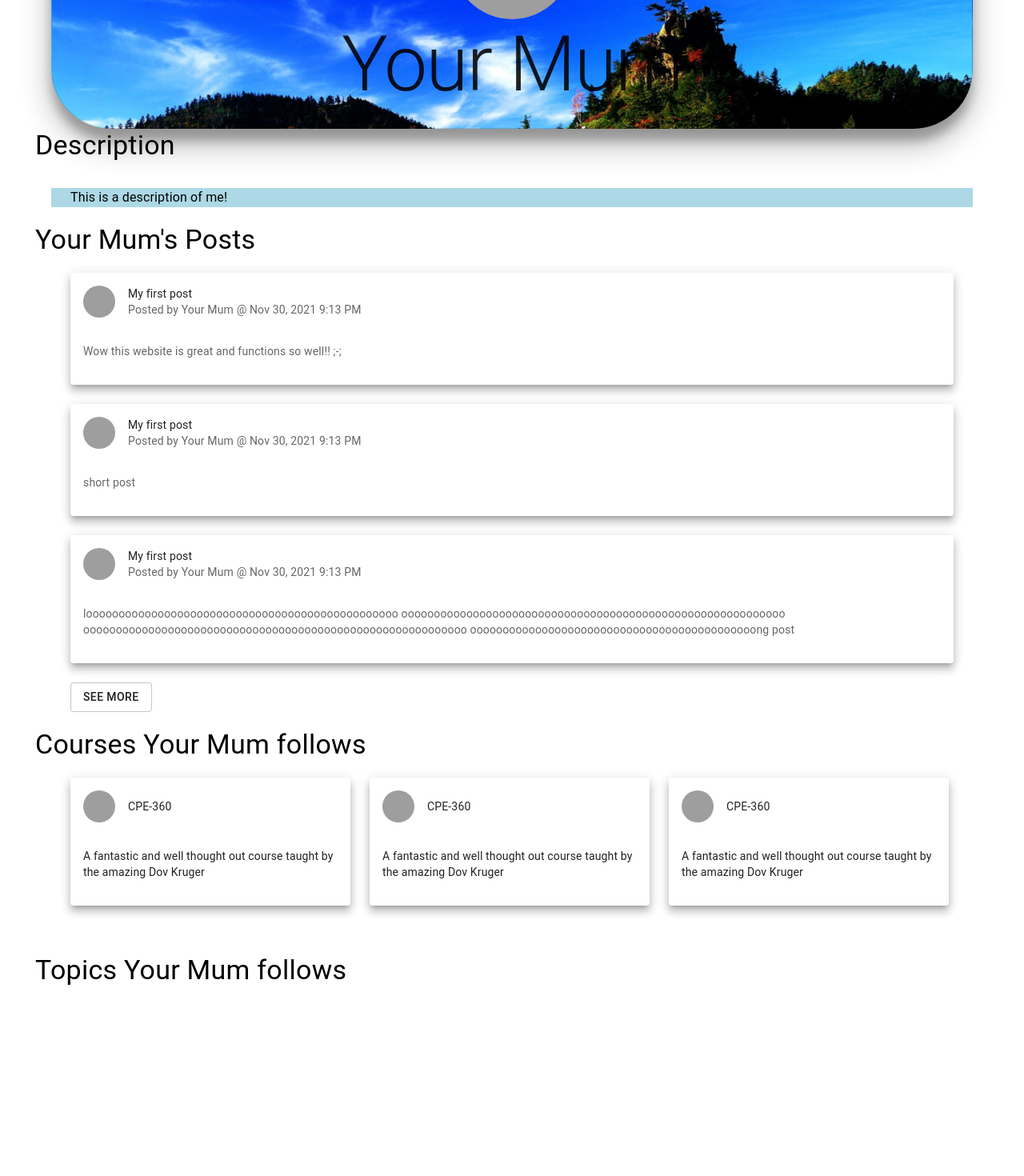
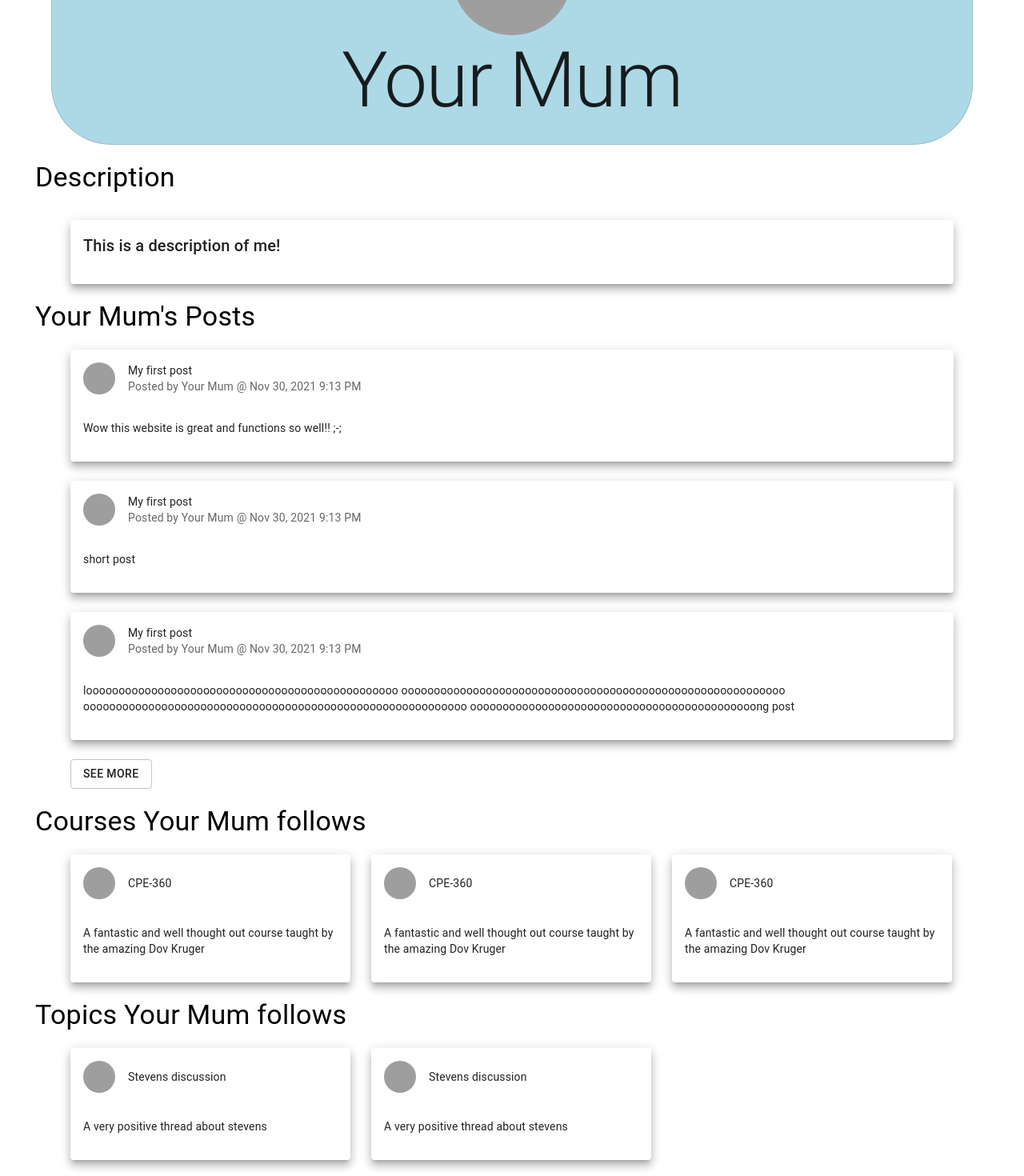
Before and after one commit to gilgga/Summit, a React (Create React App) app in the folder client/: page /user-profile/1 in a window 1280 px wide. Shown: the part 143-1613 px from the top of the page at 80% size. Before the commit the page ends 1417 px from the top, so only its background shows below. Built offline with nearby package versions, Linux system fonts and the light colour scheme; grey boxes are pictures that could not be loaded.

Commit message:
Finished profile view

```diff
--- a/client/src/components/Course.js
+++ b/client/src/components/Course.js
@@ -15,7 +15,7 @@ const Course = (props) => {
         const {course} = props;
         console.log(course);
         return (
-            <Card sx={{ Width: "100%"}} raised>
+          <Card sx={{ maxWidth: 350}} raised>
             <CardHeader
               avatar={
                 <Avatar
@@ -26,12 +26,11 @@ const Course = (props) => {
               title={course.name}
             />
             <CardContent>
-              <Typography variant="body2" color="text.secondary">
+              <Typography variant="body2" color="textPrimary">
                 {course.description}
               </Typography>
             </CardContent>
-            <CardActions disableSpacing>
-            </CardActions>
+            <CardActions disableSpacing> </CardActions>
           </Card>
         );
 
--- a/client/src/components/Post.js
+++ b/client/src/components/Post.js
@@ -26,7 +26,7 @@ const Post = (props) => {
               subheader={`Posted by ${post.userPosted} @ ${post.time}`}
             />
             <CardContent>
-              <Typography variant="body2" color="text.secondary">
+              <Typography variant="body2" color="textPrimary">
                 {post.content}
               </Typography>
             </CardContent>
--- a/client/src/components/Profile/Courses.js
+++ b/client/src/components/Profile/Courses.js
@@ -2,20 +2,12 @@ import {react, useState, useEffect} from 'react';
 
 import {
     Grid,
-    Typography,
     Button
 } from '@material-ui/core';
 
 import {
     Container,
-    Card,
-    CardHeader,
-    CardActions,
-    CardContent,
-    Avatar,
 } from '@mui/material';
-
-import NoImage from "../../img/ProfileImage.jpeg"
 
 import Course from '../Course'
 
@@ -49,27 +41,9 @@ const Courses = (props) => {
     }, [expanded]);
 
     const buildCourses = courses && courses.slice(0, numCourses).map((course, index) => {
-        console.log(course);
         return (
-            <Grid key = {index} item >
-                    <Card sx={{ maxWidth: 350}} raised>
-            <CardHeader
-              avatar={
-                <Avatar
-                  aria-label="profile-picture"
-                  src = {NoImage}
-                />
-              }
-              title={course.name}
-            />
-            <CardContent>
-              <Typography variant="body2" color="text.secondary">
-                {course.description}
-              </Typography>
-            </CardContent>
-            <CardActions disableSpacing>
-            </CardActions>
-          </Card>
+            <Grid key = {index} item xs={4} >
+                <Course key={index} course={course}/>
             </Grid>
         )
     });
--- a/client/src/components/Profile/Description.js
+++ b/client/src/components/Profile/Description.js
@@ -3,30 +3,33 @@ import { Container, Grid } from '@mui/material';
 import {
     makeStyles,
     Typography,
+    Card,
+    CardContent,
+    CardActions
 } from "@material-ui/core";
 
-const useStyles = makeStyles({
-    box: {
-        width: 500,
-        backgroundColor: "lightblue"
-    },
-});
 
 const Description = (props) => {
  const { user } = props;
- const classes = useStyles();
 
  return (
     <>
     <Container
         fixed
-        className = {classes.box}
     >
         <Grid
-            className = {classes.grid}
             container
         >
-            <Typography>{user.description}</Typography>
+            <Grid item xs={12}>
+                <Card sx={{ Width: "100%"}} raised>
+                    <CardContent>
+                    <Typography variant="h6" color="textPrimary">
+                        {user.description}
+                    </Typography>
+                    </CardContent>
+                    <CardActions disableSpacing> </CardActions>
+            </Card>
+        </Grid>
         </Grid>
     </Container>
     </>
--- a/client/src/components/Profile/Header.js
+++ b/client/src/components/Profile/Header.js
@@ -24,9 +24,6 @@ const useStyles = makeStyles({
         marginLeft:  'auto',
         marginRight: 'auto',
         backgroundColor: "lightblue",
-        boxShadow: '0 19px 38px rgba(0,0,0,0.30), 0 15px 12px rgba(0,0,0,0.22);',
-        backgroundImage: `url(${background})`,
-        backgroundSize: "cover"
     },
     avatar: {
         marginLeft:  'auto',
@@ -45,7 +42,7 @@ const Header = (props) => {
     const classes =  useStyles();
     return (
         <>
-            <Container fixed maxWidth="xl">
+            <Container fixed Width="100%" disableGutters>
                 <Grid
                     container
                     className = {classes.grid}
--- a/client/src/components/Profile/ProfilePage.js
+++ b/client/src/components/Profile/ProfilePage.js
@@ -3,7 +3,6 @@ import {v4 as uuid} from 'uuid';
 import moment from 'moment';
 import {
     Grid,
-    makeStyles,
     Typography
 } from "@material-ui/core";
 
@@ -14,7 +13,9 @@ import {
 import Courses from './Courses'
 import Posts from './Posts';
 import Header from './Header';
-import Description from './Description'
+import Description from './Description';
+import Topics from './Topics';
+
 
 const exampleUser = {
     _id: 1234,
@@ -65,13 +66,28 @@ const exampleUser = {
     ]
 }
 
-const usertopics = [];
+const usertopics = [
+    {
+        id: uuid(),
+        name: "Stevens discussion",
+        description: "A very positive thread about stevens",
+        usersEnrolled: [exampleUser],
+        posts: ["I'm so happy this school is affordable", "The Computer Engineering degree is so useful!"]
+    },
+    {
+        id: uuid(),
+        name: "Stevens discussion",
+        description: "A very positive thread about stevens",
+        usersEnrolled: [exampleUser],
+        posts: ["I'm so happy this school is affordable", "The Computer Engineering degree is so useful!"]
+    }
+];
 const usercourses = [
     {
         id: uuid(),
         name: "CPE-360",
         description : "A fantastic and well thought out course taught by the amazing Dov Kruger",
-        usersEnrolled: exampleUser,
+        usersEnrolled: [exampleUser],
         posts: ["Wow, I learned so much!", "He answers my questions concisely and quickly!"]// This is supposed to be a subdocument but it is a str for the time being
     },
     {
@@ -90,26 +106,24 @@ const usercourses = [
     },
 ];
 
-const useStyles = makeStyles({
-    box: {
-        width: 500,
-        height: 500,
-        color: "lightblue"
-    },
-});
 
 const ProfilePage = () => {
-    const classes = useStyles();
     const fullName = exampleUser.firstName + " " + exampleUser.lastName;
     return (
         <>
-            <Header user={exampleUser}/>
             <br></br>
             <Container fixed>
+
             <Grid
                 container
                 spacing = {5}
             >
+
+                <Grid item xs={12}>
+                    <Header user={exampleUser}/>
+                </Grid>
+
+
                 <Typography
                     align = "left"
                     gutterBottom
@@ -146,8 +160,6 @@ const ProfilePage = () => {
                     <Courses courses = {usercourses}/>
                 </Grid>
 
-                <Grid item xs={12}>
-                </Grid>
                 <Typography
                     align = "left"
                     variant = "h4"
@@ -156,6 +168,7 @@ const ProfilePage = () => {
                     Topics {fullName} follows
                 </Typography>
                 <Grid item xs={12}>
+                    <Topics topics = {usertopics} />
                 </Grid>
             </Grid>
             </Container>
--- a/client/src/components/Profile/Topics.js
+++ b/client/src/components/Profile/Topics.js
@@ -0,0 +1,64 @@
+import {react, useState, useEffect} from 'react';
+import {
+    Container,
+} from '@mui/material';
+
+import {
+    Grid,
+    makeStyles,
+    Typography,
+    Button
+} from '@material-ui/core';
+
+import Topic from '../Topic';
+
+const Topics = (props) => {
+    const {topics} = props;
+    const maxTopics = 3;
+
+    const [expanded, setExpanded] = useState(false);
+    const [numTopics, setNumTopics] = useState(maxTopics);
+    const [buttonText, setButtonText] = useState("See more");
+
+    let expandButton = topics.length > maxTopics &&
+            <Grid key="button" item>
+                <Button
+                    variant = "outlined"
+                    onClick = {() => setExpanded(!expanded )}
+                >
+                    {buttonText}
+                </Button>
+            </Grid>;
+
+
+    useEffect(() => {
+        if (expanded) {
+            setNumTopics(topics.size);
+            setButtonText("See less");
+        } else {
+            setNumTopics(maxTopics);
+            setButtonText("See More");
+        }
+    }, [expanded]);
+
+    const buildTopics = topics && topics.slice(0, numTopics).map((topic, index) => {
+        return (
+            <Grid key = {index} item xs={4}>
+                <Topic key = {index} topic={topic}/>
+            </Grid>
+        )
+    });
+    return (
+        <Container fixed>
+            <Grid
+                container
+                spacing = {3}
+            >
+                {buildTopics}
+                {expandButton}
+            </Grid>
+        </Container>
+    );
+};
+
+export default Topics;
--- a/client/src/components/Topic.js
+++ b/client/src/components/Topic.js
@@ -0,0 +1,39 @@
+import react from 'react';
+
+import {
+  Card,
+  CardHeader,
+  CardActions,
+  CardContent,
+  Avatar,
+  Typography,
+} from '@mui/material'
+
+import NoImage from "../img/ProfileImage.jpeg"
+
+const Topic = (props) => {
+        const {topic} = props;
+        return (
+            <Card sx={{ maxWidth: 350}} raised>
+            <CardHeader
+              avatar={
+                <Avatar
+                  aria-label="profile-picture"
+                  src = {NoImage}
+                />
+              }
+              title={topic.name}
+            />
+            <CardContent>
+              <Typography variant="body2" color="textPrimary">
+                {topic.description}
+              </Typography>
+            </CardContent>
+            <CardActions disableSpacing>
+            </CardActions>
+          </Card>
+        );
+
+};
+
+export default Topic;
```
Also changed, not shown: 1 other file (tests, documents, lock files or other folders).
